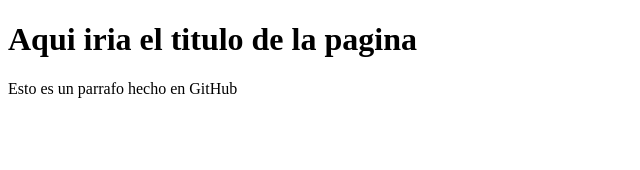
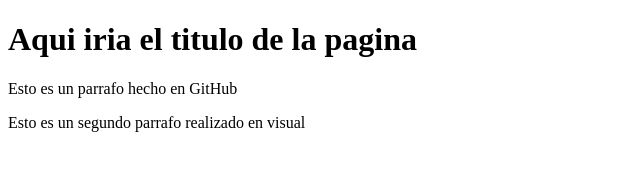
Before and after one commit to AnthonyMU/Proyecto-web-empresa-C, a plain HTML site: page index.html in a window 1280 px wide. Shown: the whole page, without its empty margins (0-640 px from the left). Drawn offline with Linux system fonts and the light colour scheme.

Commit message:
Agregado segundo parrafo

```diff
--- a/index.html
+++ b/index.html
@@ -9,7 +9,8 @@
 <body>
     <h1> Aqui iria el titulo de la pagina</h1>
 
+    <p>Esto es un parrafo hecho en GitHub</p>
 
-    <p>Esto es un parrafo hecho en GitHub</p>
+    <p>Esto es un segundo parrafo realizado en visual</p>
 </body>
 </html>
```
